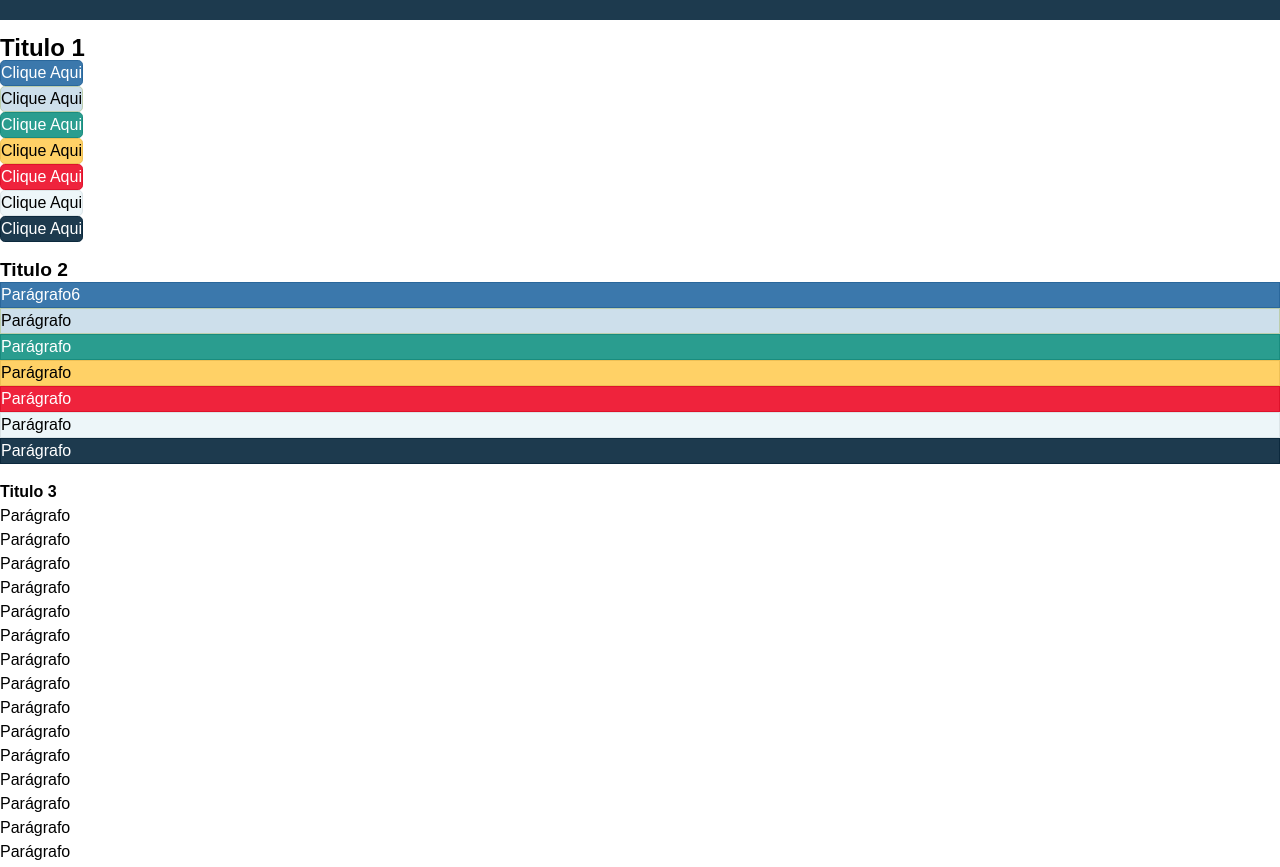
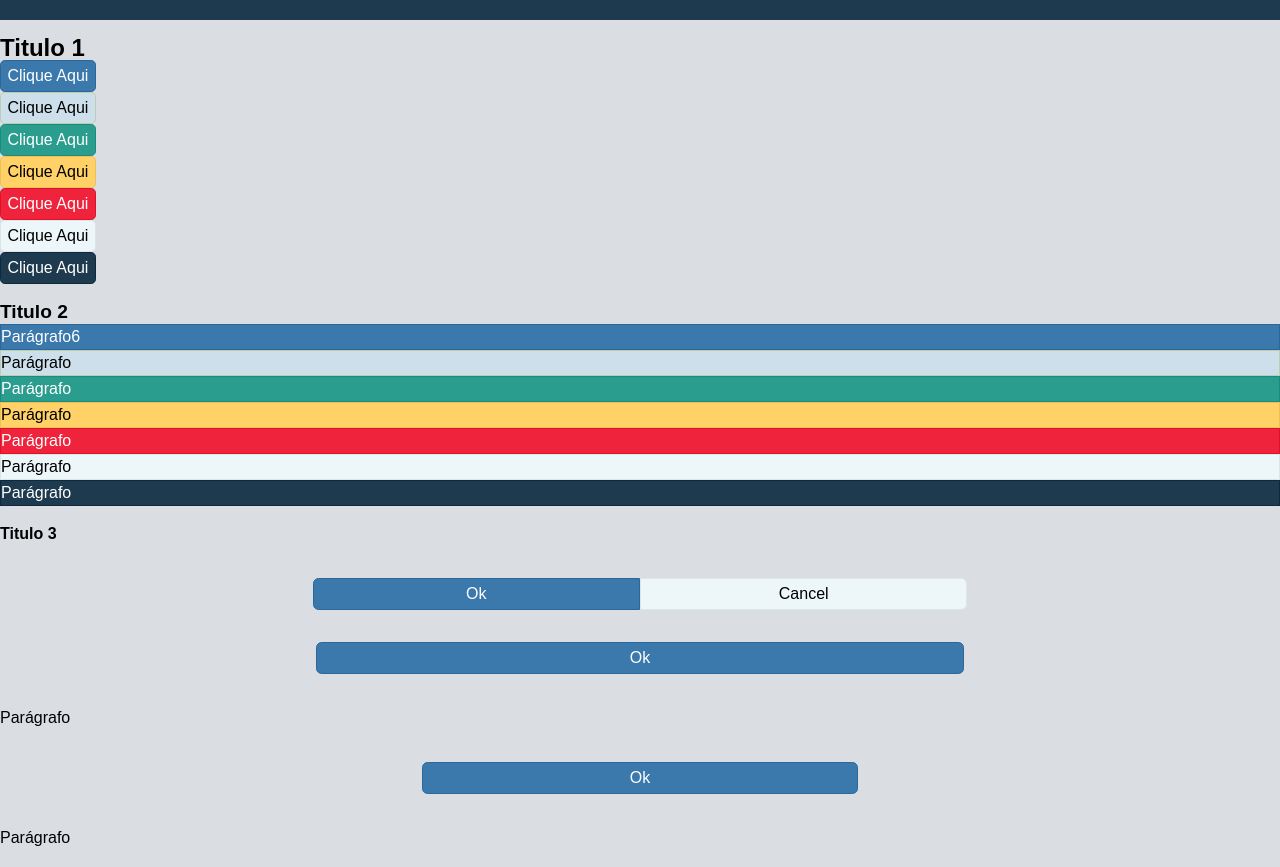
Before and after one commit to AlissonCoelho/Special-Topics, a plain HTML site: page index.html in a window 1280 px wide. Shown: the part 60-927 px from the top of the page. Drawn offline with Linux system fonts and the light colour scheme.

Commit message:
Styles:Size-Buttuns

```diff
--- a/index.html
+++ b/index.html
@@ -31,21 +31,22 @@
         <p class="ligth">Parágrafo</p>
         <p class="dark">Parágrafo</p>
         <h3 class="mt1">Titulo 3</h3>
-        <p>Parágrafo</p>
-        <p>Parágrafo</p>
-        <p>Parágrafo</p>
-        <p>Parágrafo</p>
-        <p>Parágrafo</p>
-        <p>Parágrafo</p>
-        <p>Parágrafo</p>
-        <p>Parágrafo</p>
-        <p>Parágrafo</p>
-        <p>Parágrafo</p>
-        <p>Parágrafo</p>
-        <p>Parágrafo</p>
-        <p>Parágrafo</p>
-        <p>Parágrafo</p>
-        <p>Parágrafo</p>
+        <div class="buttonGroup mt2">
+            <button class="primary quarter">Ok</button>
+            <button class="ligth quarter">Cancel</button>
+        </div>
+        <div class="buttonGroup mt2">
+            <button class="half primary">Ok</button>
+        </div>
+        <p class="mt2">Parágrafo</p>
+        <div class="buttonGroup mt2">
+            <button class="third primary">Ok</button>
+        </div>
+        <p class="mt2">Parágrafo</p>
+        <div class="buttonGroup mt2">
+            <button class="quarter primary">Ok</button>
+        </div>
+        <p class="mt2">Parágrafo</p>
         <p>Parágrafo</p>
         <p>Parágrafo</p>
         <p>Parágrafo</p>
--- a/style.css
+++ b/style.css
@@ -8,10 +8,66 @@
 }
 body{
     padding-top: 5rem;
+    background-color:rgb(218, 222, 227);
 }
+/*default button*/
 button{
+    height: 2rem;
+    min-width: 2rem;
+    padding: 0.25rem 0.4rem;
     border-radius: 0.3rem;
+    color: #000;
+    background-color: #edf6f9;
+    border:thin solid #dce5e8;
+    line-height: .75rem;
 }
+button:active{
+    height: 2rem;
+    min-width: 2rem;
+    padding: 0.25rem 0.4rem;
+    border-radius: 0.3rem;
+    color: #000;
+    background-color: #cbd4d7;
+    border:thin solid #dac3c6;
+}
+/*full space button*/
+.buttonGroup{
+    display: flex;
+    flex-direction: row;
+    justify-content: center;
+}
+/*all button inside .buttonGroup*/
+.buttonGroup button{
+    flex: 1;
+    border-radius: 0;
+}
+/*first button*/
+.buttonGroup button:first-child{
+    border-radius: 0.35rem 0 0 0.35rem;
+}
+/*last button*/
+.buttonGroup button:last-child{
+    border-radius: 0 0.35rem 0.35rem 0;
+}
+/*just one button*/
+.buttonGroup button:first-child:last-child{
+    border-radius: 00.35rem 0.35rem 0.35rem 0.35rem;
+}
+/*half size*/
+.buttonGroup .half{
+    flex: 0.5;
+}
+
+/*1/3 size*/
+.buttonGroup .third{
+    flex: 0.3333;
+}
+
+/*1/4 size*/
+.buttonGroup .quarter{
+    flex: 0.25;
+}
+
 h1{
     font-size: 1.5rem;
     font-weight: bold;
@@ -63,7 +119,6 @@ h3{
     background-color: #19568a;
     border:thin solid #084579;
 }
-
 
 .secondary{
     color: #000;
```
